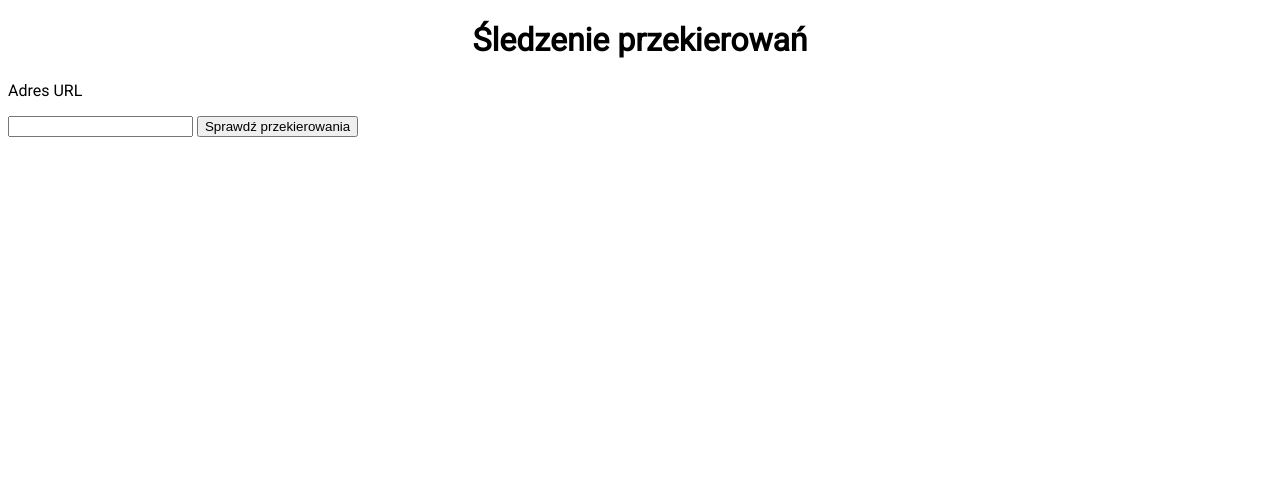
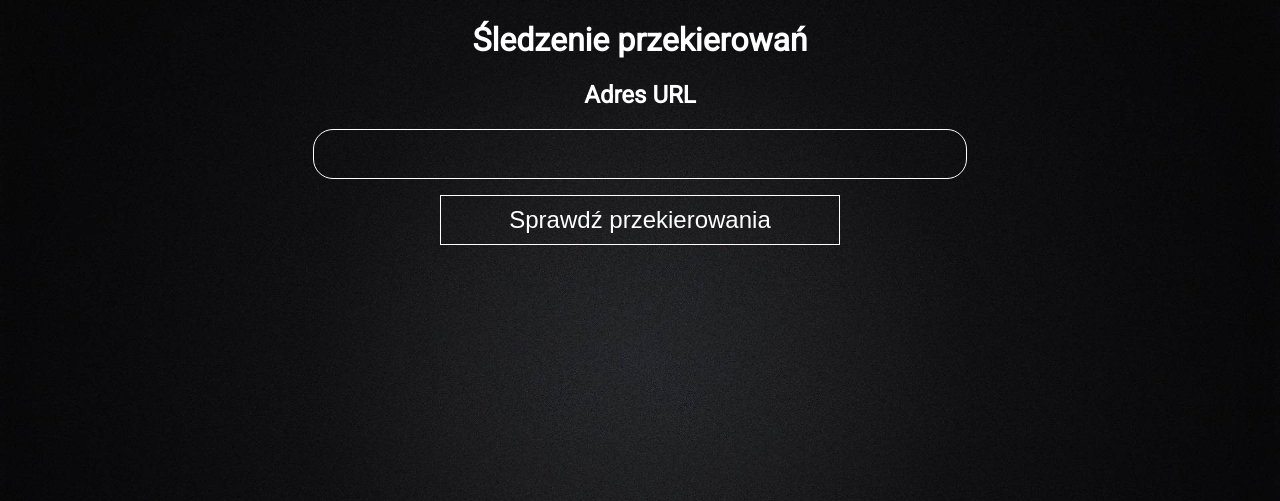
Before and after one commit to Vikoxx/redirectChecker, a PHP site: page / in a window 1280 px wide. Shown: the top 501 px of the page. Run offline with PHP 8.4, Linux system fonts and the light colour scheme; data that the repository does not hold is empty; some libraries are stand-ins or nearby versions.

Commit message:
add styles

```diff
--- a/index.php
+++ b/index.php
@@ -15,11 +15,11 @@ function checkRedirect(string $site) {
 
     $content = '';
 
-    $content =  '<p>' . $site . ' - ' . $headers[0] . '</p>';
+    $content = '<p>' . $site . ' <br> ' . $headers[0] . '</p>';
     foreach ($locationArray as $key => $el) {
         if ($el) {
             $content .= '<p><i class="fa-solid fa-arrow-down"></i></p>';
-            $content .= '<p>' . $el . ' - ' . $codeArray[$key + 1] . '</p>';
+            $content .= '<p>' . $el . ' <br> ' . $codeArray[$key + 1] . '</p>';
         }
     }
     return $content;
@@ -43,11 +43,13 @@ function checkRedirect(string $site) {
 </head>
 <body>
 <h1>Śledzenie przekierowań</h1>
-<form action="/" method="post">
-    <p>Adres URL</p>
-    <input type="text" name="url" required>
-    <input type="submit" value="Sprawdź przekierowania">
-</form>
+<div class="formArea">
+    <h2>Adres URL</h2>
+    <form action="/" method="post">
+        <p><input type="text" name="url" required></p>
+        <p><input type="submit" value="Sprawdź przekierowania"></p>
+    </form>
+</div>
 <div class="flexContainer">
     <?php if ($_POST['url']): ?>
         <div>
--- a/style.css
+++ b/style.css
@@ -1,9 +1,44 @@
 body {
     font-family: 'Roboto', sans-serif;
+    background-image: url('background.jpg');
+    background-repeat: no-repeat;
+    background-size: cover;
+    color: white;
 }
 
 h1 {
     text-align: center;
+}
+
+.formArea {
+    text-align: center;
+}
+
+.formArea input {
+    min-width: 200px;
+    font-size: 24px;
+}
+
+.formArea input[type=text] {
+    width: 50%;
+    border-radius: 20px;
+    padding: 10px;
+    background: transparent;
+    border: 1px solid white;
+    color: white;
+}
+
+.formArea input[type=submit] {
+    padding: 10px 40px;
+    background: transparent;
+    color: white;
+    border: 1px solid white;
+    width: 400px;
+    transition: 0.4s;
+}
+
+.formArea input[type=submit]:hover {
+    background: rgba(0, 0, 0, 0.4);
 }
 
 .flexContainer {
@@ -12,7 +47,7 @@ h1 {
 
 .flexContainer div {
     width: 25%;
-    border-right: 1px dotted black;
+    border-right: 1px dotted white;
     padding: 4px 10px;
 }
 
```
Also changed, not shown: background.jpg (added).
